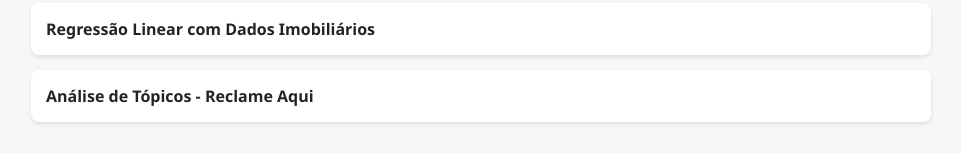
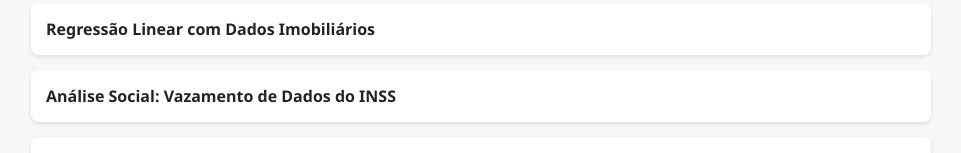
Before and after one commit to htarod/meu-portfolio, a plain HTML site: page index.html in a window 1280 px wide. Shown: the part 799-952 px from the top of the page, without its empty margins (159-1120 px from the left). Drawn offline with Linux system fonts and the light colour scheme.

Commit message:
Update index.html

```diff
--- a/index.html
+++ b/index.html
@@ -87,6 +87,7 @@ Recentemente, concluí minha formação em Ciência de Dados, onde venho aprimor
     <li><a href="projeto-nlp.html"> Processamento de Linguagem Natural</a></li>
     <li><a href="projeto-agente-ia.html"> Agente de Inteligência Artificial</a></li>
     <li><a href="projeto-regressao.html"> Regressão Linear com Dados Imobiliários</a></li>
+    <li><a href="projeto-vazamento-inss.html"> Análise Social: Vazamento de Dados do INSS</a></li>
     <li><a href="projeto-topicos-reclameaqui.html"> Análise de Tópicos - Reclame Aqui</a></li>
   </ul>
 </section>
```
